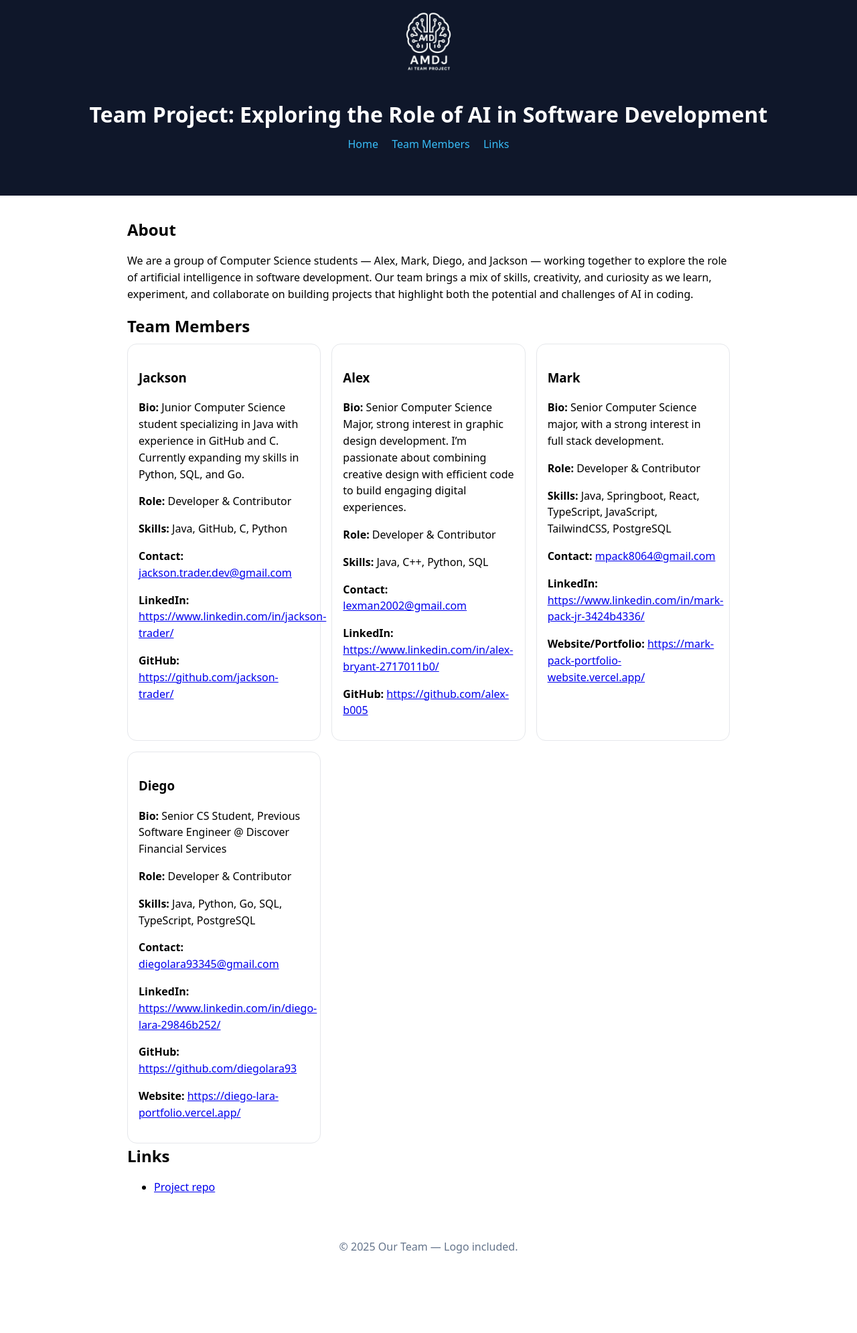
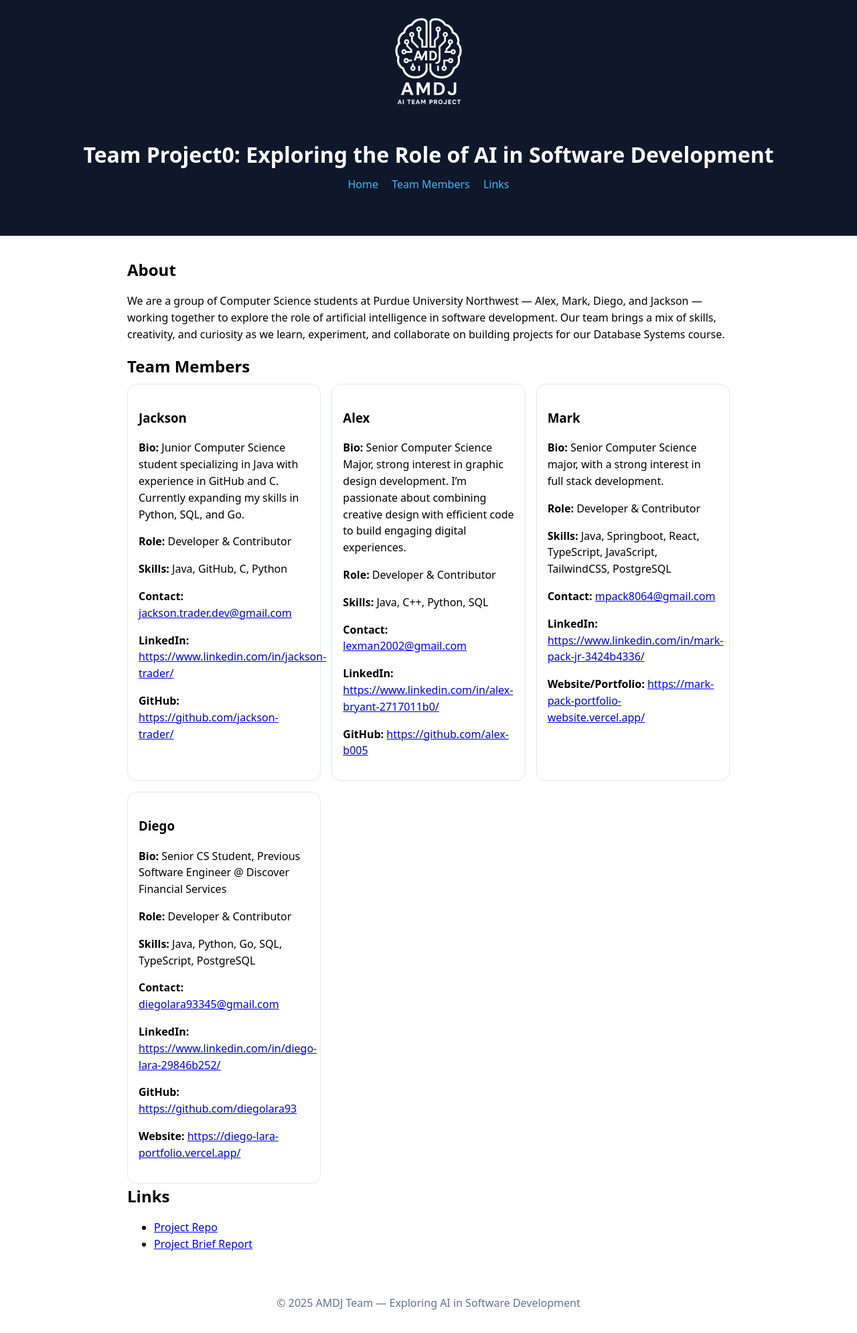
Before and after one commit to jackson-trader/Team-Project-0, a plain HTML site: page index.html in a window 1280 px wide. Shown: the part 61-2051 px from the top of the page at 67% size. Before the commit the page ends 1966 px from the top, so only its background shows below. Drawn offline with Linux system fonts and the light colour scheme.

Commit message:
Revise team project details in index.html
Updated team project title and description, adjusted image height, and modified footer text.

```diff
--- a/index.html
+++ b/index.html
@@ -3,11 +3,11 @@
 <head>
   <meta charset="utf-8" />
   <meta name="viewport" content="width=device-width, initial-scale=1" />
-  <title>Our Team — AI in Software Dev</title>
+  <title>Our Team - AI in Software Dev</title>
   <style>
     body { font-family: system-ui, Arial, sans-serif; margin: 0; line-height: 1.55; }
     header { padding: 4rem 1rem; text-align: center; background: #0f172a; color: white; }
-    header img { height: 120px; margin-bottom: 1rem; }
+    header img { height: 180px; margin-bottom: 1rem; }
     main { max-width: 900px; margin: 2rem auto; padding: 0 1rem; }
     .grid { display: grid; gap: 1rem; grid-template-columns: repeat(auto-fit, minmax(220px, 1fr)); }
     .card { border: 1px solid #e5e7eb; border-radius: 14px; padding: 1rem; }
@@ -19,7 +19,7 @@
 <body>
   <header>
     <img src="team-logo.png" alt="Team AMDJ Logo">
-    <h1>Team Project: Exploring the Role of AI in Software Development</h1>
+    <h1>Team Project0: Exploring the Role of AI in Software Development</h1>
     <nav>
       <a href="#about">Home</a>
       <a href="#team">Team Members</a>
@@ -30,7 +30,7 @@
   <main>
     <section id="about">
       <h2>About</h2>
-      <p>We are a group of Computer Science students — Alex, Mark, Diego, and Jackson — working together to explore the role of artificial intelligence in software development. Our team brings a mix of skills, creativity, and curiosity as we learn, experiment, and collaborate on building projects that highlight both the potential and challenges of AI in coding.</p>
+      <p>We are a group of Computer Science students at Purdue University Northwest — Alex, Mark, Diego, and Jackson — working together to explore the role of artificial intelligence in software development. Our team brings a mix of skills, creativity, and curiosity as we learn, experiment, and collaborate on building projects for our Database Systems course.</p>
     </section>
 
     <section id="team">
@@ -81,11 +81,12 @@
     <section id="links">
       <h2>Links</h2>
       <ul>
-        <li><a href="https://github.com/jackson-trader/team-website/tree/main" target="_blank">Project repo</a></li>
+        <li><a href="https://github.com/jackson-trader/team-website/tree/main" target="_blank">Project Repo</a></li>
+        <li><a href="https://purdue0-my.sharepoint.com/:w:/g/personal/jtrader_purdue_edu/EVRGbFgo869EiH2_-43sjtYB8BSp2g2gqmnoQa13qWXlaw?e=HaQEug" target="_blank">Project Brief Report</a></li>
       </ul>
     </section>
   </main>
 
-  <footer>© 2025 Our Team — Logo included.</footer>
+  <footer>© 2025 AMDJ Team — Exploring AI in Software Development</footer>
 </body>
 </html>
```
